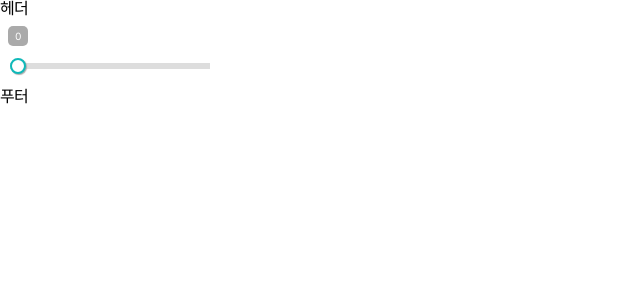
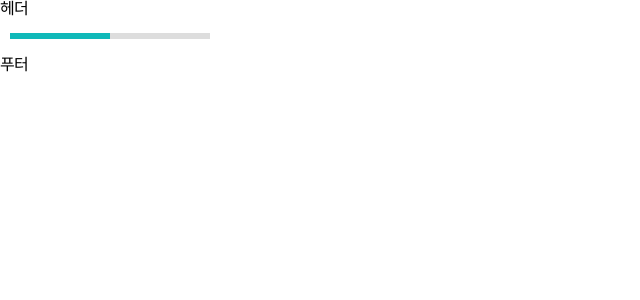
Before and after one commit to yhnb3/reusable_box, a React (Create React App) app: page / in a window 1280 px wide. Shown: the top 300 px of the page, without its empty margins (0-640 px from the left). Built offline with nearby package versions, Linux system fonts and the light colour scheme.

Commit message:
Feat: Making Slider without input[range]

```diff
--- a/src/components/Slider/SliderBar/index.tsx
+++ b/src/components/Slider/SliderBar/index.tsx
@@ -9,15 +9,7 @@ interface IProps {
 const SliderBar = ({ value, onSliderChange }: IProps) => {
   return (
     <div className={styles.sliderBarContainer}>
-      <input
-        type='range'
-        className={styles.input}
-        min='0'
-        max='100'
-        value={value}
-        onChange={onSliderChange}
-        onMouseDown={(e) => console.dir(e.currentTarget)}
-      />
+      <input type='range' className={styles.input} min='0' max='100' value={value} onChange={onSliderChange} />
       <meter className={styles.track} min='0' max='100' value={value} />
     </div>
   )
--- a/src/components/Slider/SliderBar/sliderBar.module.scss
+++ b/src/components/Slider/SliderBar/sliderBar.module.scss
@@ -5,6 +5,7 @@
 }
 
 .input[type='range'] {
+  position: relative;
   width: 200px;
   height: 20px;
   padding: 0;
@@ -15,7 +16,6 @@
     background: color.$WHITE;
     border: 2px solid #0fb9b9;
     border-radius: 50%;
-    box-shadow: 1px 1px 1px color.$GRAYA;
     -webkit-appearance: none;
   }
 
--- a/src/components/Slider/index.tsx
+++ b/src/components/Slider/index.tsx
@@ -7,14 +7,15 @@ const Slider = () => {
 
   const onSliderChange: ChangeEventHandler<HTMLInputElement> = (e) => {
     const nextValue = e.currentTarget.value
+    console.log(1)
     setValue(Number(nextValue))
   }
 
   return (
     <div className={styles.sliderContainer}>
-      <div className={styles.tooltip} style={{ transform: `translateX(${value * 1.84}px)` }}>
+      <output className={styles.tooltip} style={{ transform: `translateX(${value * 1.84}px)` }}>
         {value}
-      </div>
+      </output>
       <SliderBar value={value} onSliderChange={onSliderChange} />
     </div>
   )
--- a/src/components/Slider/slider.module.scss
+++ b/src/components/Slider/slider.module.scss
@@ -7,6 +7,7 @@
 .tooltip {
   position: relative;
   left: -2px;
+  display: block;
   width: 20px;
   height: 20px;
   margin-bottom: 10px;
@@ -14,7 +15,6 @@
   line-height: 20px;
   color: color.$WHITE;
   text-align: center;
-  vertical-align: 20px;
   background: color.$GRAYA;
   border-radius: 5px;
 }
--- /dev/null
+++ b/src/components/SliderWithoutInput/Track/index.tsx
@@ -0,0 +1,13 @@
+import styles from './track.module.scss'
+
+interface IProps {
+  min: number
+  max: number
+  value: number
+}
+
+const Track = ({ min, max, value }: IProps) => {
+  return <meter className={styles.track} min={min} max={max} value={value} />
+}
+
+export default Track
--- /dev/null
+++ b/src/components/SliderWithoutInput/Track/track.module.scss
@@ -0,0 +1,21 @@
+@use '/src/styles/contants/color';
+
+.track {
+  top: 0;
+  left: 0;
+  z-index: -1;
+  width: 200px;
+  height: 20px;
+  border: none;
+  border-radius: 15px;
+
+  &::-webkit-meter-bar {
+    height: 6px;
+    background: color.$GRAYD;
+    border: none;
+  }
+
+  &::-webkit-meter-optimum-value {
+    background: #0fb9b9;
+  }
+}
--- /dev/null
+++ b/src/components/SliderWithoutInput/index.tsx
@@ -0,0 +1,20 @@
+import { useState } from 'react'
+import Track from './Track'
+
+interface IProps {
+  min: number
+  max: number
+  step: number
+}
+
+const SliderWithoutInput = ({ min, max, step }: IProps) => {
+  const [value, setValue] = useState(50)
+
+  return (
+    <div>
+      <Track min={min} max={max} value={value} />
+    </div>
+  )
+}
+
+export default SliderWithoutInput
--- a/src/components/index.ts
+++ b/src/components/index.ts
@@ -4,3 +4,4 @@ export { default as Calendar } from './Calendar'
 export { default as Carousel } from './Carousel'
 export { default as SearchBar } from './SearchBar'
 export { default as Slider } from './Slider'
+export { default as SliderWithoutInput } from './SliderWithoutInput'
--- a/src/routes/Home/index.tsx
+++ b/src/routes/Home/index.tsx
@@ -1,10 +1,10 @@
-import { Slider } from 'components'
+import { SliderWithoutInput } from 'components'
 import styles from './home.module.scss'
 
 const Home = () => {
   return (
     <div className={styles.container}>
-      <Slider />
+      <SliderWithoutInput min={0} max={100} step={1} />
     </div>
   )
 }
```
